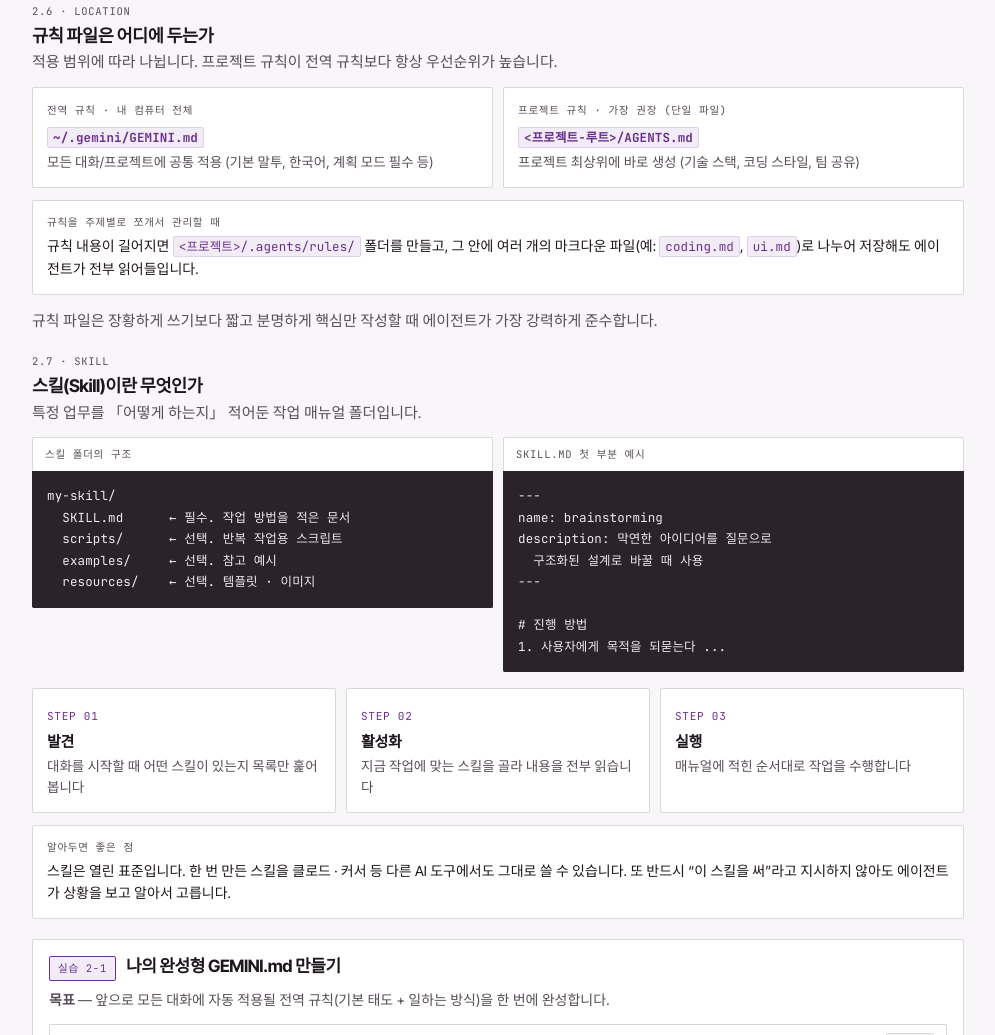
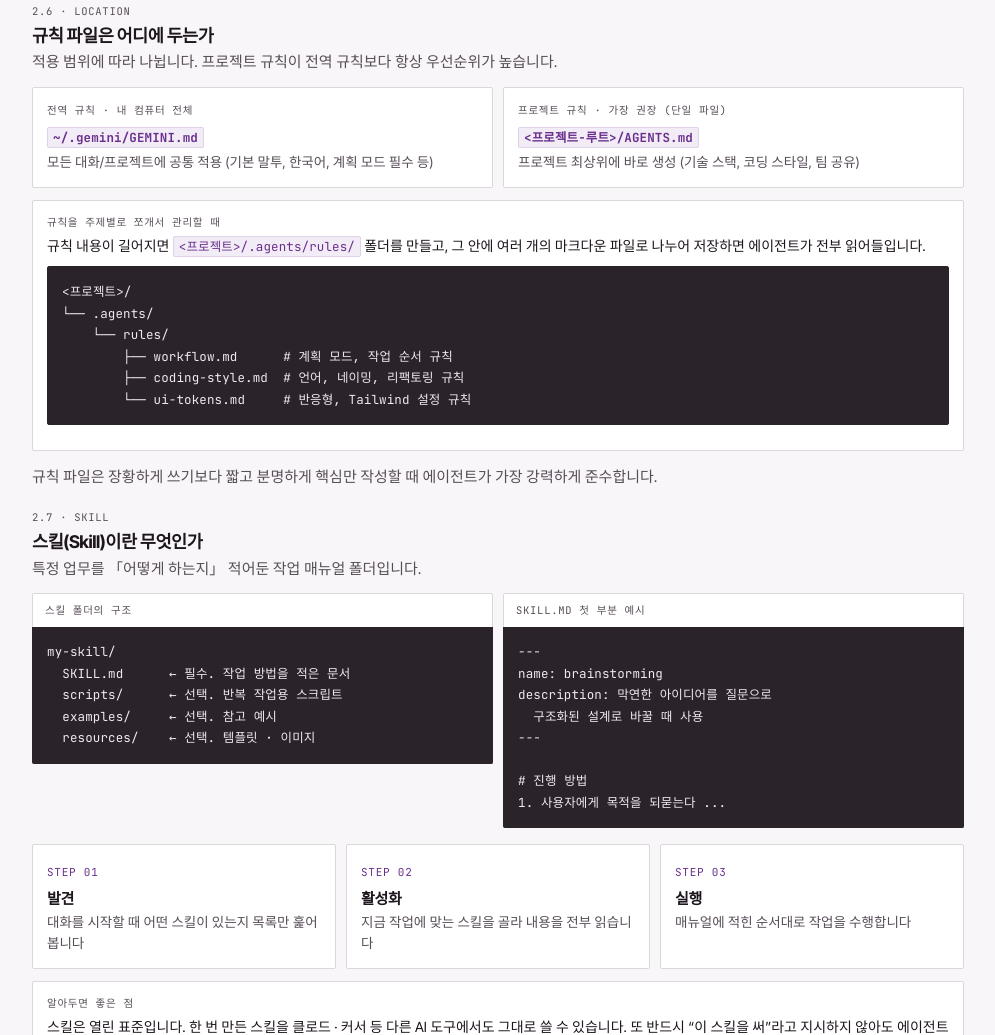
Before and after one commit to HungryTuna/antigravity_lecture, a plain HTML site: page index.html in a window 1280 px wide. Shown: the part 4725-5760 px from the top of the page, without its empty margins (276-1271 px from the left). Drawn offline with Linux system fonts and the light colour scheme.

Commit message:
Add .agents/rules folder tree example to section 2.6

```diff
--- a/index.html
+++ b/index.html
@@ -1334,8 +1334,13 @@
           </div>
           <div class="note" style="margin-top:12px">
             <span class="tag">규칙을 주제별로 쪼개서 관리할 때</span>
-            <p>규칙 내용이 길어지면 <code class="i">&lt;프로젝트&gt;/.agents/rules/</code> 폴더를 만들고, 그 안에 여러 개의 마크다운 파일(예: <code
-                class="i">coding.md</code>, <code class="i">ui.md</code>)로 나누어 저장해도 에이전트가 전부 읽어들입니다.</p>
+            <p>규칙 내용이 길어지면 <code class="i">&lt;프로젝트&gt;/.agents/rules/</code> 폴더를 만들고, 그 안에 여러 개의 마크다운 파일로 나누어 저장하면 에이전트가 전부 읽어들입니다.</p>
+            <pre class="code" style="margin-top:8px">&lt;프로젝트&gt;/
+└── .agents/
+    └── rules/
+        ├── workflow.md      # 계획 모드, 작업 순서 규칙
+        ├── coding-style.md  # 언어, 네이밍, 리팩토링 규칙
+        └── ui-tokens.md     # 반응형, Tailwind 설정 규칙</pre>
           </div>
           <p class="sub" style="margin-top:10px">규칙 파일은 장황하게 쓰기보다 짧고 분명하게 핵심만 작성할 때 에이전트가 가장 강력하게 준수합니다.</p>
         </div>
```
